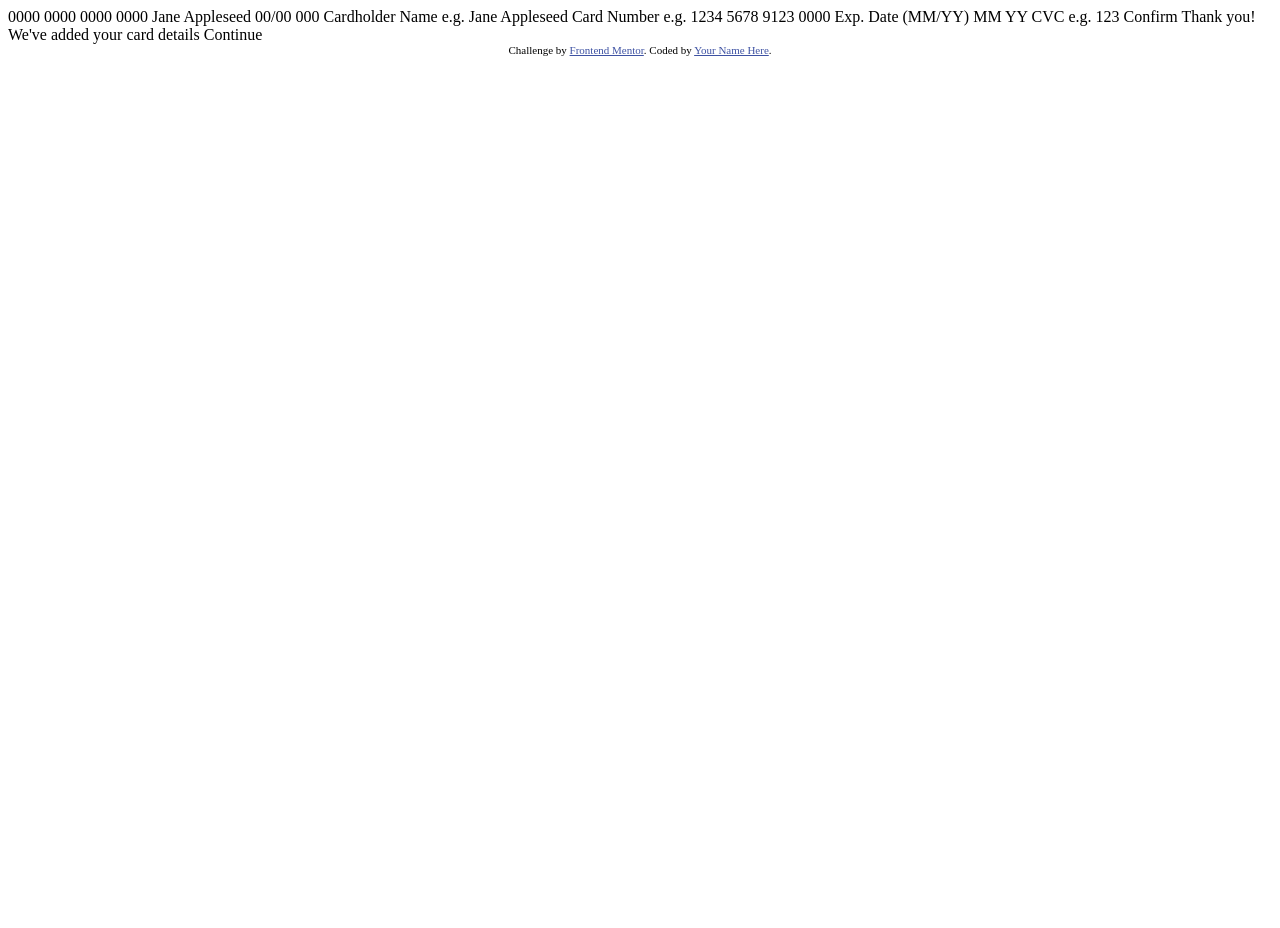
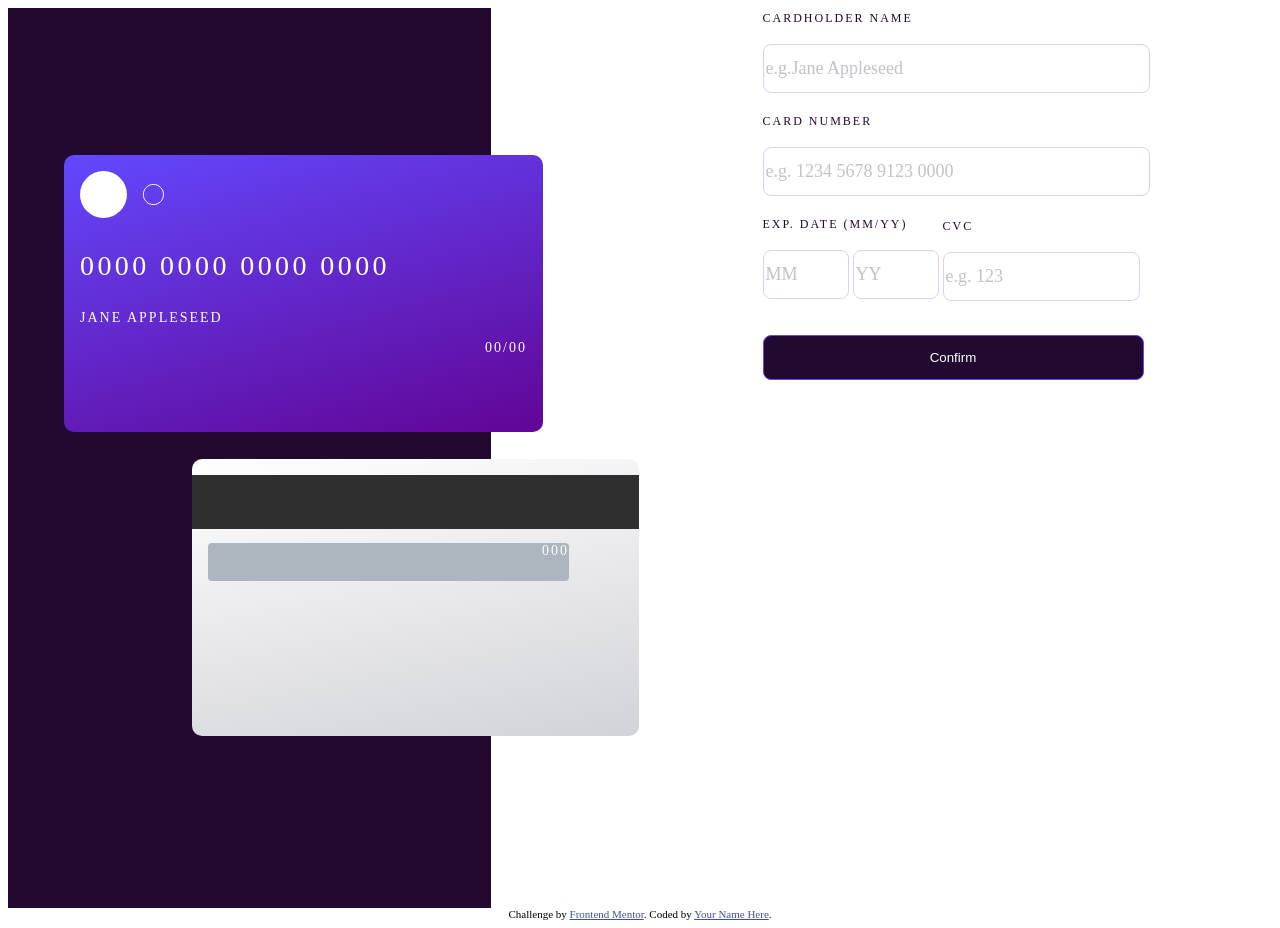
Before and after one commit to Benjamin-Onu/interactive-card-details-form, a plain HTML site: page index.html in a window 1280 px wide. Before the commit the page ends 800 px from the top, so only its background shows below. Drawn offline with nearby package versions, Linux system fonts and the light colour scheme.

Commit message:
UI displaying well and functionality working

```diff
--- /dev/null
+++ b/card.js
@@ -0,0 +1,48 @@
+//This fun project will be an excellent way to practice DOM manipulation and form validation while also putting your HTML and CSS skills to the test.
+
+window.addEventListener("load", function (e) {
+  $("#sign-up-success").css("display", "none");
+  let confirmCard = function () {
+    let cardHolderName = document.getElementById("card-name");
+    console.log(cardHolderName);
+    let cardNumber = document.getElementById("card-number")
+    let cardNameDisplay = document.getElementById("cardholder-name");
+    let cardNumberDisplay = document.getElementById("card-num");
+    if (cardHolderName && cardNumber) {
+      cardNumberDisplay.innerHTML = "<p>" + cardNumber.value + "</p>";
+      $("#sign-up-success").css("display", "block");
+    } else {
+      //add the error class to the input fields
+    }
+  }
+  let submit = document.getElementById("confirm-card");
+  submit.onclick = confirmCard;
+  e.preventDefault();
+
+  //Hide the e.g. texts when you click on any input field.
+  $("input").click(function () {
+    $("input").attr("value", " ");
+    console.log('Clicked');
+  })
+  // inputField.addEventListener("click", function(){
+  //     inputSpan.style.visibility = "hidden";
+  //   })
+
+
+
+  $("#card-sign-up button").click(function () {
+    $("#card-sign-up").hide();
+    $("sign-up-success").show();
+  })
+  /*
+  Your users should be able to:
+
+  -Fill in the form and see the card details update in real-time
+  Receive error messages when the form is submitted if:
+  -Any input field is empty
+  -The card number, expiry date, or CVC fields are in the wrong format
+  -View the optimal layout depending on their device's screen size
+  -See hover, active, and focus states for interactive elements on the page
+  */
+
+})
--- a/index.html
+++ b/index.html
@@ -7,16 +7,12 @@
   <link rel="icon" type="image/png" sizes="32x32" href="./images/favicon-32x32.png">
 
   <title>Frontend Mentor | Interactive card details form</title>
-
-  <!-- Feel free to remove these styles or customise in your own stylesheet 👍 -->
-  <style>
-    .attribution { font-size: 11px; text-align: center; }
-    .attribution a { color: hsl(228, 45%, 44%); }
-  </style>
+  <link rel="stylesheet" href="style.css">
+  <script src="https://ajax.googleapis.com/ajax/libs/jquery/3.1.0/jquery.min.js"></script>
 </head>
 <body>
 
-  0000 0000 0000 0000
+  <!-- 0000 0000 0000 0000
   Jane Appleseed
   00/00
 
@@ -35,17 +31,81 @@
   CVC
   e.g. 123
 
-  Confirm
+  Confirm -->
 
   <!-- Completed state start -->
 
-  Thank you!
+  <!-- Thank you!
   We've added your card details
-  Continue
+  Continue -->
+  <div id="white-box">
+    <div id="column1"></div>
+    <div>
+      <div id="card-sign-up">
+        <form>
+          <label for="card-name">cardholder name</label><br>
+          <input type="text" id="card-name" class="input" value="e.g.Jane Appleseed"><br>
+          <label for="card-number">card number</label><br>
+          <input type="text" id="card-number" class="input" value="e.g. 1234 5678 9123 0000">
+          <!-- <p class="error">Wrong format, numbers only</p> -->
+          <br>
 
+          <label for="expired">exp. date (mm/yy)</label><br>
+          <input type="text" id="expired-month" class="input" value="MM">
+          <!-- <p class="error">Can't be blank</p> -->
+          <input type="text" id="expired-year" class="input" value="YY">
+          <!-- <p class="error">Can't be blank</p> -->
+          <div id="cvc-field">
+            <label for="cvc">cvc</label><br>
+            <input type="text" id="cvc" class="input" value="e.g. 123"><br>
+          </div><br>
+          <button class="input" id="confirm-card"><a href="#">Confirm</a></button>
+        </form>
+      </div>
+      <div id="sign-up-success">
+        <svg xmlns="http://www.w3.org/2000/svg" width="80" height="80" viewBox="0 0 80 80" fill="none">
+          <circle cx="40" cy="40" r="40" fill="url(#paint0_linear_0_318)"/>
+          <path d="M28 39.9199L36.0801 48L52.0801 32" stroke="white" stroke-width="3"/>
+          <defs>
+            <linearGradient id="paint0_linear_0_318" x1="-23.0143" y1="11.5071" x2="1.03143e-06" y2="91.5071" gradientUnits="userSpaceOnUse">
+              <stop stop-color="#6348FE"/>
+              <stop offset="1" stop-color="#610595"/>
+            </linearGradient>
+          </defs>
+        </svg>
+        <h3>THANK YOU!</h3>
+        <p>We've added your card details</p>
+        <button class="input"><a href="">Continue</a></button>
+      </div>
+    </div>
+    </div>
+  <div id="card">
+    <div class="topBox">
+      <svg width="84" height="47" fill="none" xmlns="http://www.w3.org/2000/svg"><ellipse cx="23.478" cy="23.5" rx="23.478" ry="23.5" fill="#fff"/><path d="M83.5 23.5c0 5.565-4.507 10.075-10.065 10.075-5.559 0-10.065-4.51-10.065-10.075 0-5.565 4.506-10.075 10.065-10.075 5.558 0 10.065 4.51 10.065 10.075Z" stroke="#fff"/></svg>
+    </div>
+    <div id="card-num">
+      <p>0000 0000 0000 0000</p>
+    </div>
+    <div>
+      <div id="cardholder-name">
+        <p>JANE APPLESEED</p>
+      </div>
+      <div class="exp-date">
+        <p><span id="month">00</span>/<span id="year">00</span></p>
+      </div>
+    </div>
+  </div>
+  <div id="back-card">
+    <div id="box-1"></div>
+    <div id="box-2">
+      <p>000</p>
+    </div>
+  </div>
   <div class="attribution">
     Challenge by <a href="https://www.frontendmentor.io?ref=challenge" target="_blank">Frontend Mentor</a>.
     Coded by <a href="#">Your Name Here</a>.
   </div>
+
+  <script src="card.js"></script>
 </body>
 </html>
--- /dev/null
+++ b/style.css
@@ -0,0 +1,258 @@
+
+
+/* Heading (XL) */
+#card-num p{
+    color: var(--white, #FFF);
+    font-family: Space Grotesk;
+    font-size: 28px;
+    font-style: normal;
+    font-weight: 500;
+    line-height: normal;
+    letter-spacing: 3.422px;
+}
+#cardholder-name p{
+    color: var(--white, #FFF);
+    /* Body (L) */
+    font-family: Space Grotesk;
+    font-size: 14px;
+    font-style: normal;
+    font-weight: 500;
+    line-height: normal;
+    letter-spacing: 2px;
+    text-transform: uppercase;
+}
+.exp-date p{
+    color: var(--white, #FFF);
+    text-align: right;
+    /* Body (L) */
+    font-family: Space Grotesk;
+    font-size: 14px;
+    font-style: normal;
+    font-weight: 500;
+    line-height: normal;
+    letter-spacing: 2px;
+    text-transform: uppercase;
+}
+#white-box{
+    background: var(--white, #FFF);
+    display: grid;
+    grid-template-columns: 50% 50%;
+}
+#column1{
+    background: #21092F;
+    width: 483px;
+    height: 900px;
+}
+
+
+#card{
+    border-radius: 10px;
+    background: linear-gradient(164deg, #6348FE 0%, #610595 100%);
+    width: 447px;
+    height: 245px;
+    padding: 1em;
+    position: absolute;
+    bottom: 23em;
+    left: 4em;
+}
+
+#back-card{
+    width: 447px;
+    height: 245px;
+    border-radius: 10px;
+    background: linear-gradient(169deg, #FFF 0%, #D2D3D9 100%);
+    padding: 1em 0 1em 0;
+    position: absolute;
+    bottom: 4em;
+    left: 12em;
+}
+#back-card #box-1{
+    width: 447px;
+    height: 54px;
+    background: #2F2F2F;
+}
+#back-card #box-2{
+    width: 361px;
+    height: 38px;
+    border-radius: 4px;
+    background: rgba(173, 181, 190, 1);
+    margin: 0 1em 0 1em;
+}
+#back-card #box-2 p{
+    color: var(--white, #FFF);
+    text-align: right;
+    font-size: 14px;
+    font-family: Space Grotesk;
+    font-weight: 500;
+    letter-spacing: 2px;
+    text-transform: uppercase;
+}
+#card-sign-up{
+    display: flex;
+    align-items: center;
+    justify-content: center;
+}
+
+#card-sign-up form label{
+    color: var(--deep-violet, #21092F);
+    font-size: 12px;
+    font-family: Space Grotesk;
+    font-weight: 500;
+    letter-spacing: 2px;
+    text-transform: uppercase;
+}
+.input{
+    height: 45px;
+    border-radius: 8px;
+    border: 1px solid var(--Gradient, #6348FE);
+    background: var(--White, #FFF);
+}
+
+#card-name, #card-number{
+    width: 381px;
+}
+#expired-month, #expired-year, #cvc-field{
+    width: 80px;
+    bottom: 1em;
+    position: relative;
+    margin: auto;
+}
+/* #expired-year {
+    right: 2em;
+    position: relative;
+} */
+#cvc{
+   width: 191px;
+}
+#cvc-field {
+   display: inline-block;
+}
+form input{
+    margin: 1em 0;
+}
+.error{
+    color: rgba(255, 80, 80, 1);
+}
+input[value]{
+    opacity: 0.25;
+    color: var(--deep-violet, #21092F);
+    font-size: 18px;
+    font-family: Space Grotesk;
+    font-weight: 500;
+
+}
+/* input{
+    position: relative;
+    left: 10em;
+} */
+/* #expired-month + span{
+    right: 4em;
+    bottom: 9px;
+}
+#expired-year + span{
+    right: 5em;
+    bottom: 9px;
+}
+#cvc + span{
+    right: 10em;
+} */
+
+#card-sign-up button, #sign-up-success button{
+    width: 381px;
+    border-radius: 8px;
+    background: var(--deep-violet, #21092F);
+}
+#card-sign-up button a, #sign-up-success button a{
+    text-decoration: none;
+    color: white;
+}
+
+#sign-up-success svg{
+    margin: 0 0 0 10em;
+    width: 80px;
+    height: 80px;
+    flex-shrink: 0;
+}
+#sign-up-success p, #sign-up-success h3{
+    font-family: Space Grotesk;
+    font-style: normal;
+    font-weight: 500;
+    line-height: normal;
+}
+#sign-up-success h3{
+    display: flex;
+    width: 381px;
+    flex-direction: column;
+    flex-shrink: 0;
+    color: var(--deep-violet, #21092F);
+    /* Heading (XL) */
+    font-size: 28px;
+    letter-spacing: 3.422px;
+    text-align: center;
+}
+#sign-up-success p{
+    color: var(--purplish-grey, #8F8694);
+    /* Heading (L) */
+    font-size: 18px;
+    padding-left: 5em;
+}
+
+
+@media only screen and (max-width: 576px){
+    #white-box{
+        grid-template-columns: 100%;
+        grid-template-rows: 40% 60%;
+    }
+    #card{}
+    #back-card{}
+}
+
+/* @media only screen and (min-width: 576px) and (max-width: 768px) {} */
+#card{
+    border-radius: 10px;
+    background: linear-gradient(164deg, #6348FE 0%, #610595 100%);
+    width: 447px;
+    height: 245px;
+    padding: 1em;
+    position: absolute;
+    bottom: 23em;
+    left: 4em;
+}
+
+#back-card{
+    width: 447px;
+    height: 245px;
+    border-radius: 10px;
+    background: linear-gradient(169deg, #FFF 0%, #D2D3D9 100%);
+    padding: 1em 0 1em 0;
+    position: absolute;
+    bottom: 4em;
+    left: 12em;
+}
+
+
+
+
+
+
+
+
+
+
+
+
+
+
+
+
+
+
+
+
+.attribution {
+    font-size: 11px;
+    text-align: center;
+}
+.attribution a {
+    color: hsl(228, 45%, 44%);
+}
```
